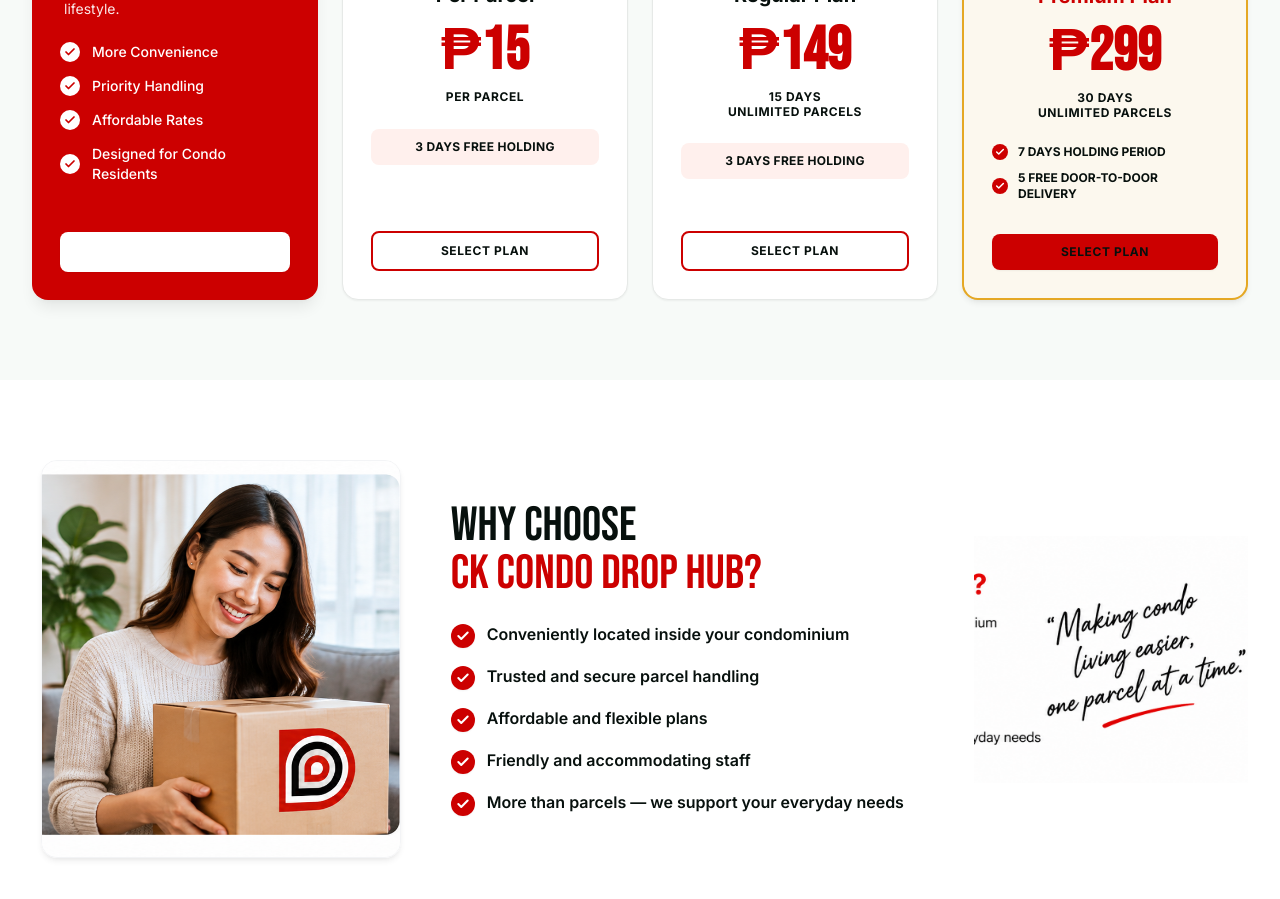
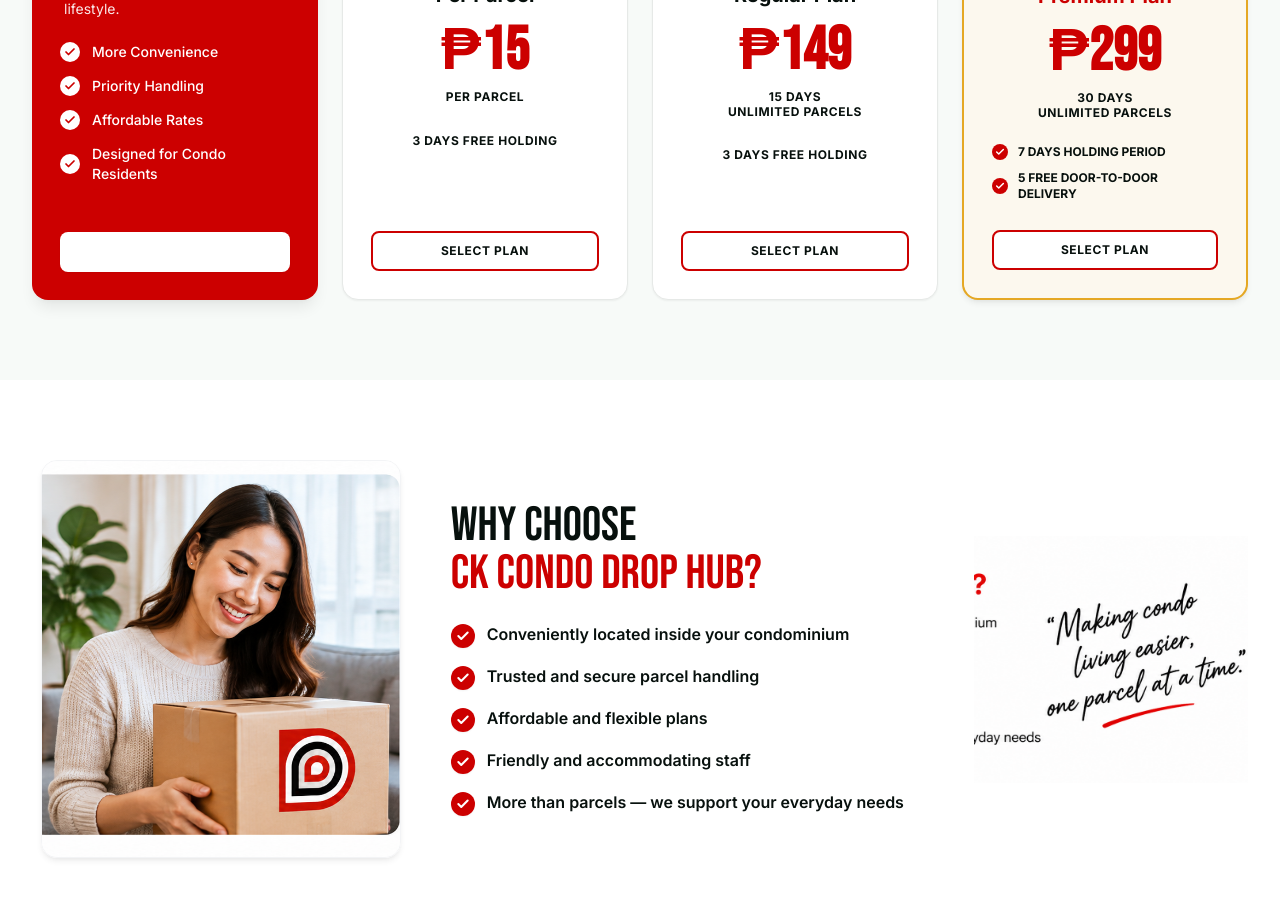
Before and after one commit to FredricksonAcorda/ck-condo-drop-hub, a Next.js app: page / in a window 1280 px wide. Shown: the part 2000-2899 px from the top of the page. Built offline with nearby package versions, Linux system fonts and the light colour scheme.

Commit message:
fix(pricing): set membership button text to black, match premium plan button to other tiers, and remove box on 3 days free holding

```diff
--- a/src/app/(public)/page.tsx
+++ b/src/app/(public)/page.tsx
@@ -386,7 +386,7 @@ function PricingSection() {
             {/* View Full Pricing CTA */}
             <Link
               href="/#pricing"
-              className="w-full py-3 bg-white text-brand-red font-bold text-xs uppercase tracking-wider rounded-lg text-center hover:bg-gray-100 transition-colors shadow-sm flex items-center justify-center gap-1.5 mt-6"
+              className="w-full py-3 bg-white text-black font-extrabold text-xs uppercase tracking-wider rounded-lg text-center hover:bg-gray-100 hover:text-black transition-colors shadow-sm flex items-center justify-center gap-1.5 mt-6"
             >
               VIEW FULL PRICING →
             </Link>
@@ -418,8 +418,8 @@ function PricingSection() {
               </div>
 
               {/* Tag */}
-              <div className="my-6">
-                <div className="bg-[#FFF0ED] text-brand-text font-bold text-xs uppercase tracking-wide py-2.5 px-3 rounded-lg mx-auto w-full">
+              <div className="my-6 py-1">
+                <div className="text-brand-text font-bold text-xs uppercase tracking-wider">
                   3 DAYS FREE HOLDING
                 </div>
               </div>
@@ -467,8 +467,8 @@ function PricingSection() {
               </div>
 
               {/* Tag */}
-              <div className="my-6">
-                <div className="bg-[#FFF0ED] text-brand-text font-bold text-xs uppercase tracking-wide py-2.5 px-3 rounded-lg mx-auto w-full">
+              <div className="my-6 py-1">
+                <div className="text-brand-text font-bold text-xs uppercase tracking-wider">
                   3 DAYS FREE HOLDING
                 </div>
               </div>
@@ -541,7 +541,7 @@ function PricingSection() {
             {/* CTA */}
             <Link
               href="/register"
-              className="w-full py-2.5 rounded-lg text-xs font-bold uppercase tracking-wider bg-brand-red text-white hover:bg-brand-red-dark transition-colors shadow-sm block"
+              className="w-full py-2.5 rounded-lg text-xs font-bold uppercase tracking-wider border-2 border-brand-red text-brand-red bg-white hover:bg-brand-red hover:text-white transition-colors block"
             >
               SELECT PLAN
             </Link>
```
